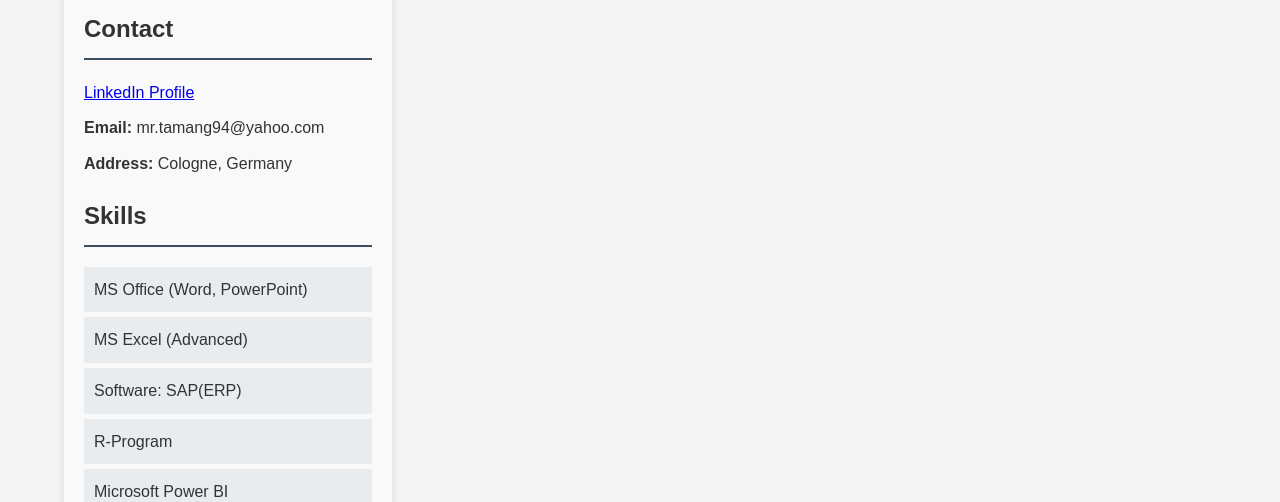
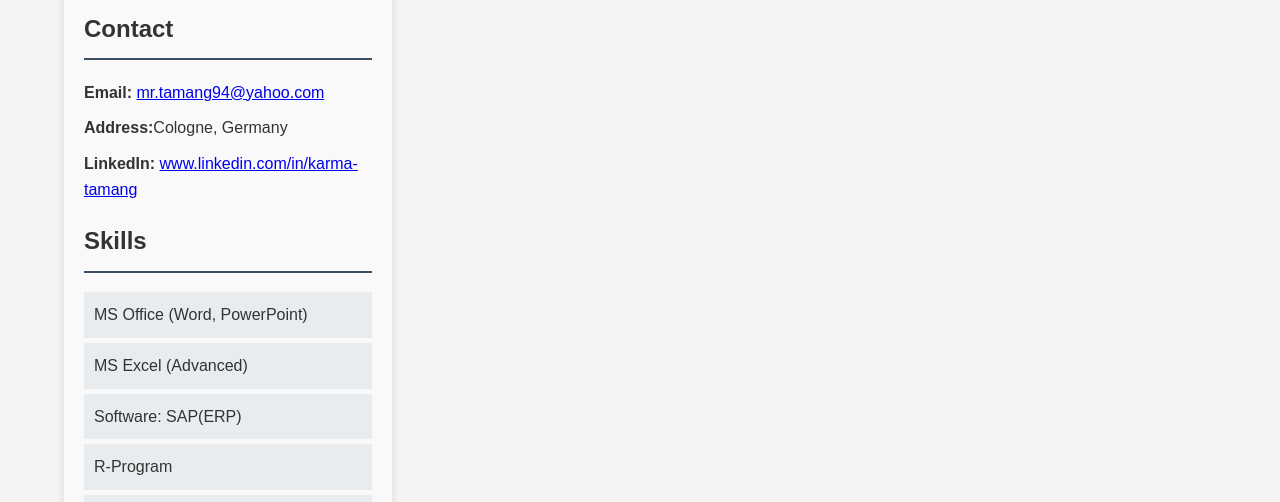
Before and after one commit to Soundchakra/My-CV, a plain HTML site: page index.html in a window 1280 px wide. Shown: the part 598-1100 px from the top of the page. Drawn offline with Linux system fonts and the light colour scheme.

Commit message:
Update index.html

```diff
--- a/index.html
+++ b/index.html
@@ -22,9 +22,9 @@
                 </div>
                 <section id="contact">
                     <h2>Contact</h2>
-                    <a href="www.linkedin.com/in/karma-tamang">LinkedIn Profile</a>
-                    <p><strong>Email:</strong> mr.tamang94@yahoo.com</p>
-                    <p><strong>Address:</strong> Cologne, Germany</p>
+                    <p><strong>Email:</strong> <a href="mailto:mr.tamang94@yahoo.com">mr.tamang94@yahoo.com</a></p>
+                    <p><strong>Address:</strong>Cologne, Germany</p>
+                    <p><strong>LinkedIn:</strong> <a href="https://www.linkedin.com/in/karma-tamang" target="_blank">www.linkedin.com/in/karma-tamang</a></p>
                 </section>
                 <section id="skills">
                     <h2>Skills</h2>
```
